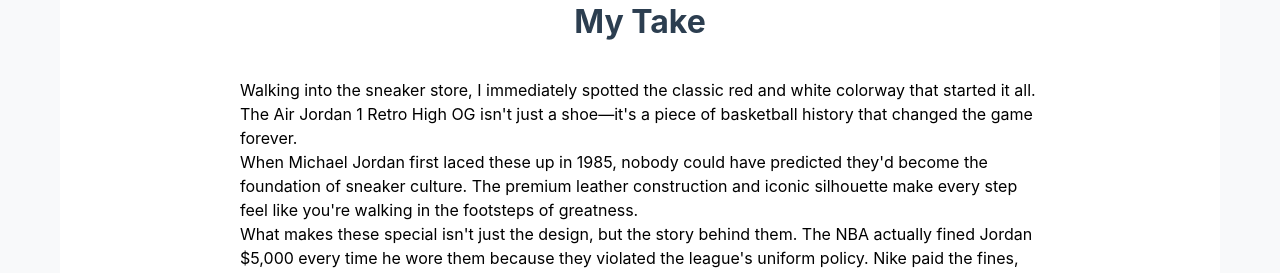
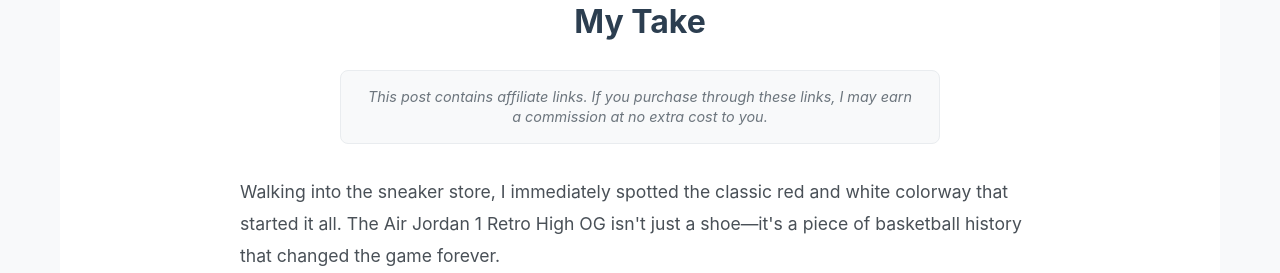
Before and after one commit to evan-ishibashi/sneakerchronicles, a React (Vite) app: page /sneaker/1 in a window 1280 px wide. Shown: the part 671-944 px from the top of the page. Built offline with nearby package versions, Linux system fonts and the light colour scheme.

Commit message:
added site logo

```diff
--- a/index.html
+++ b/index.html
@@ -2,7 +2,7 @@
 <html lang="en">
   <head>
     <meta charset="UTF-8" />
-    <link rel="icon" type="image/svg+xml" href="/vite.svg" />
+    <link rel="icon" type="image/jpeg" href="/src/assets/nike-tom-sachs-overshoe-sfb-sole-swapped-side-2.jpg" />
     <meta name="viewport" content="width=device-width, initial-scale=1.0" />
     <title>Sneaker Chronicles</title>
 
--- a/src/App.css
+++ b/src/App.css
@@ -22,6 +22,26 @@
   max-width: 1200px;
   margin: 0 auto;
   padding: 0 20px;
+}
+
+.logo-container {
+  margin-bottom: 1.5rem;
+  display: flex;
+  justify-content: center;
+}
+
+.brand-logo {
+  width: 180px;
+  height: 180px;
+  object-fit: cover;
+  object-position: center;
+  border-radius: 50%;
+  box-shadow: 0 4px 12px rgba(0, 0, 0, 0.15);
+  transition: transform 0.3s ease;
+}
+
+.brand-logo:hover {
+  transform: scale(1.05);
 }
 
 .brand-title {
@@ -243,19 +263,51 @@
   background: white;
   padding: 3rem 0;
   border-top: 1px solid #e9ecef;
+  border-radius: 12px;
+  margin: 2rem 0;
 }
 
 .blog-title {
   font-size: 2rem;
   font-weight: 700;
   color: #2c3e50;
-  margin: 0 0 2rem 0;
+  margin: 0 0 1.5rem 0;
   text-align: center;
+}
+
+.affiliate-disclosure {
+  background: #f8f9fa;
+  border: 1px solid #e9ecef;
+  border-radius: 8px;
+  padding: 1rem 1.5rem;
+  margin: 0 auto 2rem auto;
+  max-width: 600px;
+  text-align: center;
+}
+
+.affiliate-disclosure p {
+  font-size: 0.9rem;
+  color: #6c757d;
+  margin: 0;
+  font-style: italic;
+  line-height: 1.4;
 }
 
 .blog-content {
   max-width: 800px;
   margin: 0 auto;
+}
+
+.blog-content p {
+  font-size: 1.1rem;
+  line-height: 1.8;
+  color: #495057;
+  margin: 0 0 2rem 0;
+  text-align: left;
+}
+
+.blog-content p:last-child {
+  margin-bottom: 0;
 }
 
 .blog-paragraph {
@@ -342,6 +394,11 @@
   .sneaker-image {
     height: 250px; /* Slightly smaller on mobile */
   }
+
+  .brand-logo {
+    width: 120px;
+    height: 120px;
+  }
 }
 
 @media (max-width: 480px) {
@@ -372,4 +429,9 @@
   .detail-info {
     padding: 1rem;
   }
+
+  .brand-logo {
+    width: 100px;
+    height: 100px;
+  }
 }
--- a/src/components/HomePage.jsx
+++ b/src/components/HomePage.jsx
@@ -1,6 +1,7 @@
 import { Link } from 'react-router-dom'
 import { sneakerPosts } from '../data/sneakerData.jsx'
 import { useGA4 } from '../hooks/useGA4'
+import sneakerImage from '../assets/nike-tom-sachs-overshoe-sfb-sole-swapped-side-2.jpg'
 
 // Homepage Component
 function HomePage() {
@@ -28,6 +29,13 @@
       {/* Header */}
       <header className="header">
         <div className="header-content">
+          <div className="logo-container">
+            <img
+              src={sneakerImage}
+              alt="Sneaker Chronicles Logo"
+              className="brand-logo"
+            />
+          </div>
           <h1 className="brand-title">Sneaker Chronicles</h1>
           <p className="brand-subtitle">Discover. Research. Collect.</p>
         </div>
--- a/src/components/SneakerDetail.jsx
+++ b/src/components/SneakerDetail.jsx
@@ -85,6 +85,9 @@
         <div className="blog-post-section">
           <div className="container">
             <h2 className="blog-title">My Take</h2>
+            <div className="affiliate-disclosure">
+              <p>This post contains affiliate links. If you purchase through these links, I may earn a commission at no extra cost to you.</p>
+            </div>
             <div className="blog-content">
               {sneaker.blogPost}
             </div>
```
Also changed, not shown: 1 other file (tests, documents, lock files or other folders).
